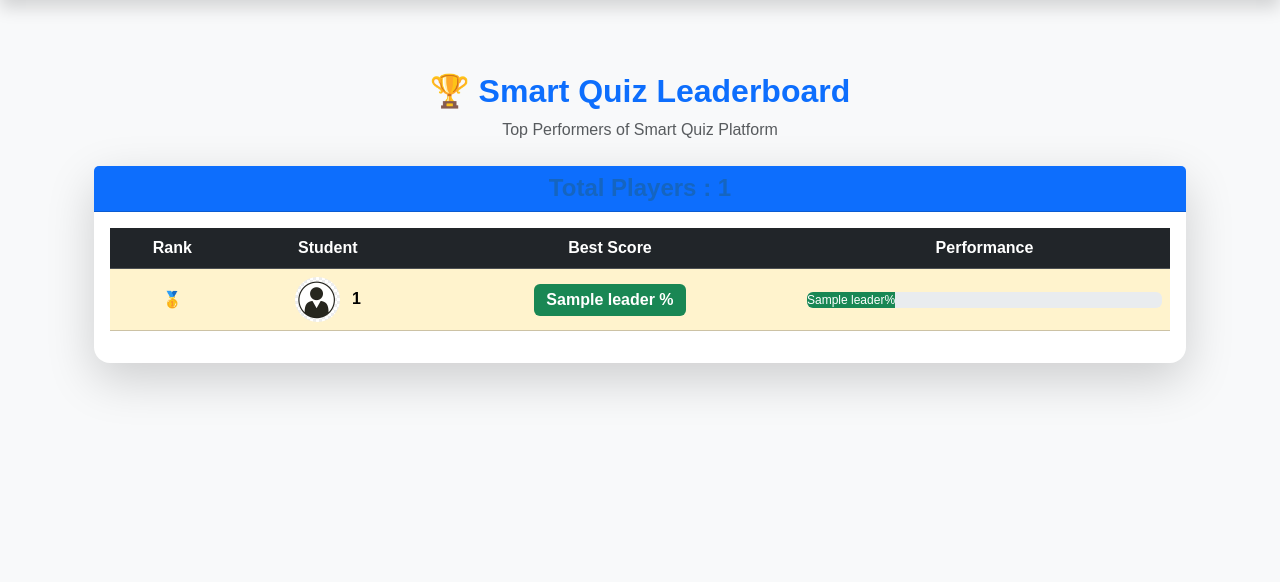
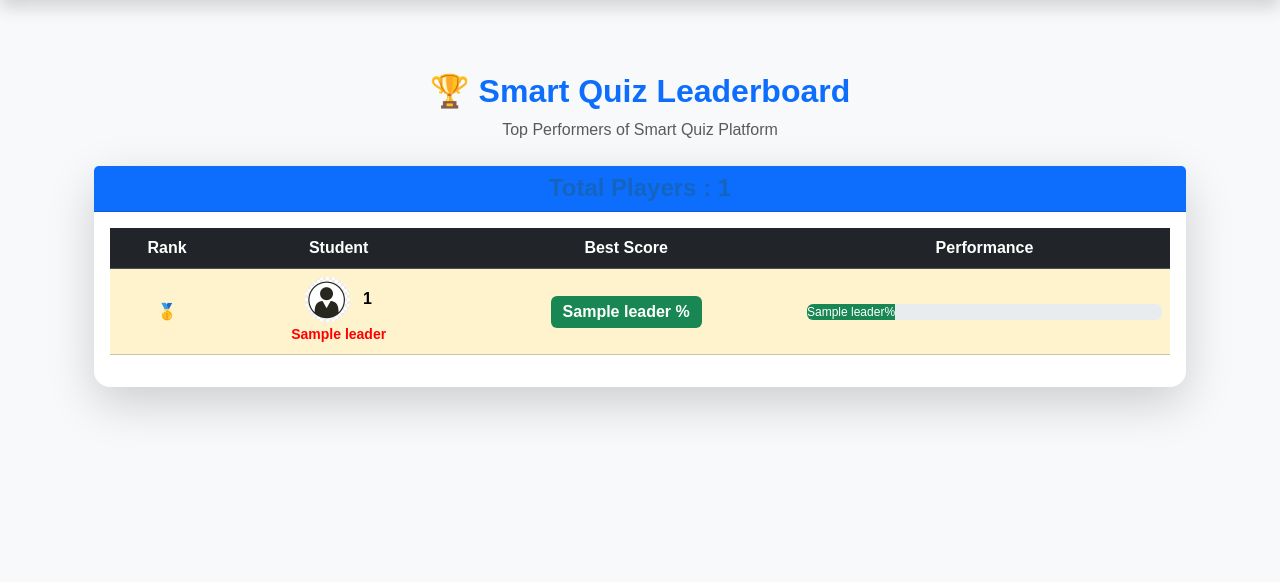
Before and after one commit to shikha-varshney1419/SmartQuizApp, a Flask app: template templates/leaderboard.html in a window 1280 px wide. Shown: the part 62-644 px from the top of the page. Run offline with Flask 3, Linux system fonts and the light colour scheme; the template is opened without the code that fills it: most values are stand-ins (such as "Sample title", 1, 10 or a date in 2020).

Commit message:
Debug leaderboard profile

```diff
--- a/templates/leaderboard.html
+++ b/templates/leaderboard.html
@@ -68,12 +68,15 @@
 
                         <img
                             src="{{ leaders[i][2] if leaders[i][2] and leaders[i][2].startswith('http') else url_for('static', filename='uploads/default.jpg') }}"
+                            onerror="this.onerror=null; this.src='{{ url_for('static', filename='uploads/default.jpg') }}';"
                             width="45"
                             height="45"
                             class="rounded-circle me-2"
                             style="object-fit:cover;">
 
                         {{ leaders[i][0] }}
+                        <br>
+                        <small style="color:red;">{{ leaders[i][2] }}</small>
 
                     </td>
 
```
